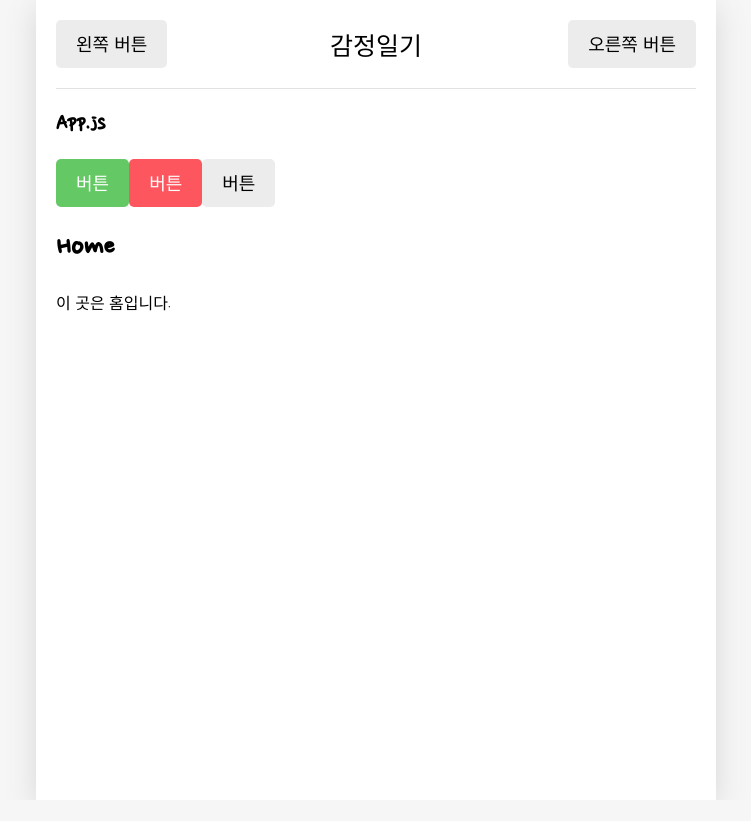
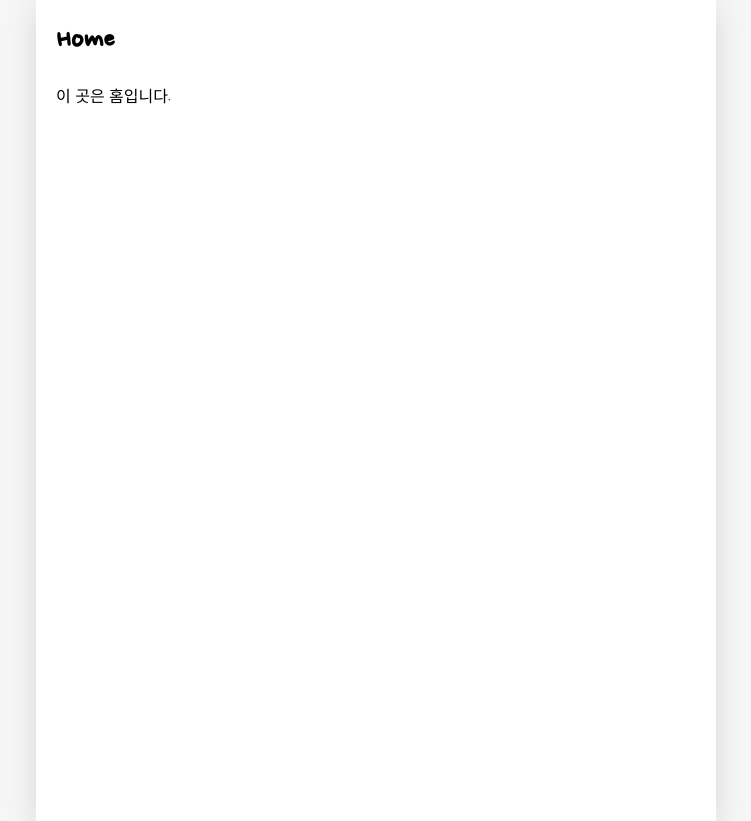
Before and after one commit to Yoo-uijin/EMOTION-DIARY, a React (Create React App) app: page / in a window 1280 px wide. Shown: the whole page, without its empty margins (264-1015 px from the left). Before the commit the page ends 800 px from the top, so only its background shows below. Built offline with nearby package versions, Linux system fonts and the light colour scheme; a web font is replaced by a local one.

Commit message:
Update App.js

```diff
--- a/src/App.js
+++ b/src/App.js
@@ -1,3 +1,5 @@
+import React, { useReducer, useRef } from "react";
+
 import "./App.css";
 import { BrowserRouter, Route, Routes } from "react-router-dom";
 
@@ -6,58 +8,69 @@
 import Edit from "./pages/Edit";
 import Diary from "./pages/Diary";
 
-//COMPONENTS
-import MyButton from "./components/MyButton";
-import MyHeader from "./components/MyHeader";
+const reducer = (state, action) => {
+  let newState = [];
+  switch (action.type) {
+    case "INIT": {
+      return action.data;
+    }
+    case "CREATE": {
+      newState = [action.data, ...state];
+      break;
+    }
+    case "REMOVE": {
+      newState = state.filter((it) => it.id !== action.targetId);
+      break;
+    }
+    case "EDIT": {
+      newState = state.map((it) =>
+        it.id === action.data.id ? { ...action.data } : it
+      );
+      break;
+    }
+    default:
+      return state;
+  }
+  return newState;
+};
+
+export const DiaryStateContext = React.createContext();
+export const DiaryDispatchContext = React.createContext();
 
 function App() {
+  const [data, dispatch] = useReducer(reducer, []);
+
+  const dataId = useRef(0);
+  // CREATE
+  const onCreate = (date, content, emotion) => {
+    dispatch({
+      type: "CREATE",
+      data: {
+        id: dataId.current,
+        date: new Date(date).getTime(),
+        content,
+        emotion,
+      },
+    });
+    dataId.current += 1;
+  };
+  // REMOVE
+  const onRemove = (targetId) => {
+    dispatch({ type: "REMOVE", targetId });
+  };
+  // EDIT
+  const onEdit = (targetId, date, content, emotion) => {
+    dispatch({
+      type: "EDIT",
+      data: { id: targetId, date: new Date(date).getTime(), content, emotion },
+    });
+  };
+
   return (
+    <DiaryStateContext.Provider value={data}>
+      <DiaryDispatchContext.Provider value={{ onCreate, onEdit, onRemove }}>
         <BrowserRouter>
           <div className="App">
-        <MyHeader
-          headText={"감정일기"}
-          leftChild={
-            <MyButton
-              text={"왼쪽 버튼"}
-              onClick={() => {
-                alert("왼쪽 클릭");
-              }}
-            />
-          }
-          rightChild={
-            <MyButton
-              text={"오른쪽 버튼"}
-              onClick={() => {
-                alert("오른쪽 클릭");
-              }}
-            />
-          }
-        />
-        <h2>App.js</h2>
-
-        <MyButton
-          text={"버튼"}
-          onClick={() => {
-            alert("button@");
-          }}
-          type={"positive"}
-        />
-
-        <MyButton
-          text={"버튼"}
-          onClick={() => {
-            alert("button@");
-          }}
-          type={"negative"}
-        />
-
-        <MyButton
-          text={"버튼"}
-          onClick={() => {
-            alert("button@");
-          }}
-        />
-
             <Routes>
               <Route path="/" element={<Home />} />
               <Route path="/new" element={<New />} />
@@ -66,6 +79,8 @@
             </Routes>
           </div>
         </BrowserRouter>
+      </DiaryDispatchContext.Provider>
+    </DiaryStateContext.Provider>
   );
 }
 
```
Lines whose indentation alone changed are shown as unchanged.
